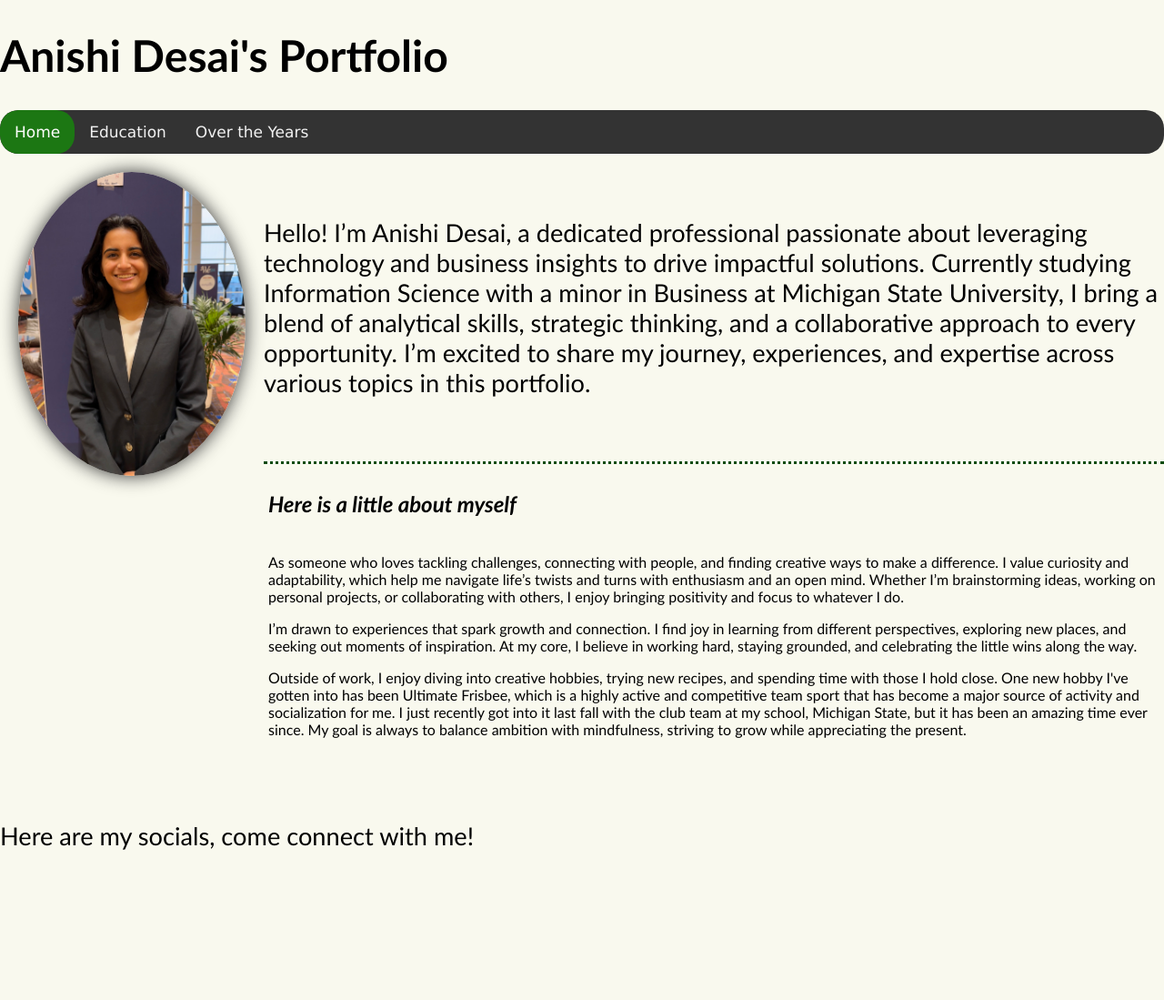
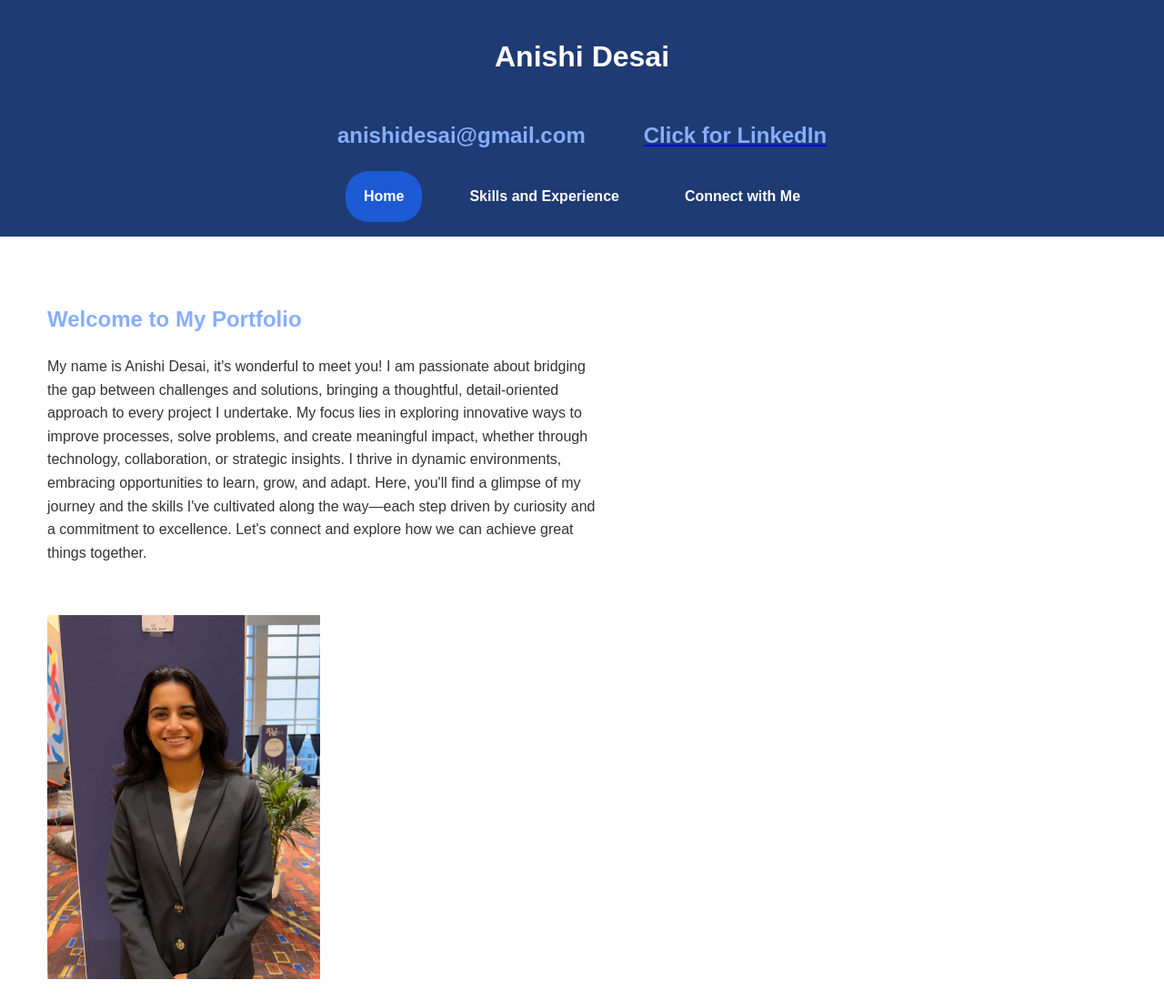
Before and after one commit to anishid7/anishidesai_portfolio, a plain HTML site: page index.html in a window 1280 px wide. Shown: the whole page at 91% size. Before the commit the page ends 1005 px from the top, so only its background shows below. Drawn offline with Linux system fonts and the light colour scheme.

Commit message:
big changes to html and CSS

```diff
--- a/index.html
+++ b/index.html
@@ -3,45 +3,43 @@
     <head>
         <meta charset="UTF-8">
         <meta name="viewport" content="width=device-width, initial-scale=1.0">
-        <meta http-equiv="X-UA-Compatible" content="ie-edge">
         <title>Anishi Desai: Portfolio</title>
         <link rel="stylesheet" href="screen.css">
     </head>
-    <body class="body-main">
-        <h1>Anishi Desai's Portfolio</h1>
-        <script src="index.js"></script>
-        <div class="topnav">
-            <a class="active" href="index.html">Home</a>
-            <a href="edu.html">Education</a>
-            <a href="experience.html">Over the Years</a>
-        </div>
-        <div class="image">
-            <img src="images/me.jpg" alt="Anishi Desai" class="shadow">
-        </div>
-        <div>
-            <p id="intro-text">
-                Hello! I’m Anishi Desai, a dedicated professional passionate about leveraging technology and business insights to drive impactful solutions. Currently studying Information Science with a minor in Business at Michigan State University, I bring a blend of analytical skills, strategic thinking, and a collaborative approach to every opportunity. I’m excited to share my journey, experiences, and expertise across various topics in this portfolio.
-            </p>
-        </div>
-        <section class="aboutme-border">
-            <h3>Here is a little about myself</h3>
-            <div class="wrapper">
-                <div class="about-me">
-                    <p>
-                        As someone who loves tackling challenges, connecting with people, and finding creative ways to make a difference. I value curiosity and adaptability, which help me navigate life’s twists and turns with enthusiasm and an open mind. Whether I’m brainstorming ideas, working on personal projects, or collaborating with others, I enjoy bringing positivity and focus to whatever I do.
-                    </p>
-                    <p>
-                        I’m drawn to experiences that spark growth and connection. I find joy in learning from different perspectives, exploring new places, and seeking out moments of inspiration. At my core, I believe in working hard, staying grounded, and celebrating the little wins along the way.
-                    </p>
-                    <p>
-                        Outside of work, I enjoy diving into creative hobbies, trying new recipes, and spending time with those I hold close. One new hobby I've gotten into has been Ultimate Frisbee, which is a highly active and competitive team sport that has become a major source of activity and socialization for me. I just recently got into it last fall with the club team at my school, Michigan State, but it has been an amazing time ever since. My goal is always to balance ambition with mindfulness, striving to grow while appreciating the present.
-                    </p>
-                    </p>
+    <body>
+        <header>
+            <h1>Anishi Desai</h1>
+                <nav>
+                    <ul>
+                        <li><h2>anishidesai@gmail.com</h2></li>
+                        <li><h2><a href= "https://www.linkedin.com/in/anishi-desai-7a8136290/"></h2></li>
+                        <li><h2>Click for LinkedIn</h2></li>
+                    </ul>
+                </nav>
+                <nav class="navbar">
+                    <ul>
+                        <li><a href="index.html" class="nav-item active">Home</a></li>
+                        <li><a href="experience.html" class="nav-item">Skills and Experience</a></li>
+                        <li><a href="connect.html" class="nav-item">Connect with Me</a></li>
+                    </ul>
+                </nav>
+        </header>
+
+        <main>
+            <div class="right-section">
+                <div class="flex-container">
+                    <section class="intro">
+                        <h2>Welcome to My Portfolio</h2>
+                        <p>My name is Anishi Desai, it's wonderful to meet you! I am passionate about bridging the gap between challenges and solutions, bringing a thoughtful, detail-oriented approach to every project I undertake. My focus lies in exploring innovative ways to improve processes, solve problems, and create meaningful impact, whether through technology, collaboration, or strategic insights. I thrive in dynamic environments, embracing opportunities to learn, grow, and adapt. Here, you'll find a glimpse of my journey and the skills I've cultivated along the way—each step driven by curiosity and a commitment to excellence. Let's connect and explore how we can achieve great things together.
+                        </p>
+                    </section>
                 </div>
             </div>
-        </section>
-        <p id="intro-text">
-            Here are my socials, come connect with me!
-        </p>
+            <div class="left-section">
+                <div class="flex-container">
+                    <img src="images/me.jpg" alt="Me, Anishi Desai" width="300">
+                </div>
+            </div>
+        </main>
     </body>
 </html>
--- a/screen.css
+++ b/screen.css
@@ -1,110 +1,166 @@
-html {
-    background-color: rgb(249, 249, 238);
+/* General Styles */
+body {
+  font-family: Arial, sans-serif;
+  margin: 0;
+  padding: 0;
+  line-height: 1.6;
+  color: #333;
 }
 
-body {
-  font-family:'Gill Sans', 'Gill Sans MT', Calibri, 'Trebuchet MS', sans-serif;
+header {
+  background: #1F3B73;
+  padding: 1rem;
 }
 
-.body-main {
+h1 {
+  color: white;
+  display: flex;
+  justify-content: center;
+}
+
+h2 {
+  color: #86aeff;
+}
+
+h3 {
+  color: rgb(85, 85, 85);
+}
+
+h4 {
+  color: black;
+  display: flex;
+  justify-content: center;
+}
+
+nav ul {
+  list-style: none;
+  display: flex;
+  justify-content: center;
   margin: 0;
   padding: 0;
 }
 
-h1 {
-  font-size: 3em;
+nav ul li {
+  margin: 0 1rem;
 }
 
-h3 {
-  font-size: 1.5em;
-  font-style: italic;
+nav ul li a {
+  color: white;
+  text-decoration: none;
+  font-weight: bold;
 }
 
-section {
+nav ul li a:hover {
+  text-decoration: underline;
+}
+
+.nav-item {
+  padding: 15px 20px;
+  display: block;
+}
+
+.nav-item:hover{
+  background-color: #517bcf ;
+  border-radius: 25px;
+}
+
+.nav-item.active{
+  background-color: #1C5AD6;
+  font-weight: bold;
+  border-radius: 25px ;
+}
+
+main {
+  padding: 2rem;
+}
+
+footer {
+  background: #333;
+  color: white;
+  text-align: center;
+  padding: 1rem 0;
+}
+
+.btn {
+  background: #E2BA35;
+  color: white;
+  padding: 0.5rem 1rem;
+  text-decoration: none;
+  border-radius: 5px;
+  display: inline-block;
+  transition: background 0.3s;
+}
+
+.btn:hover {
+  background: #E2BA35;
+}
+
+.flex-container {
   display: flex;
   flex-direction: column;
-  flex-wrap: wrap;
-  justify-content: center;
-  padding: 5px;
+  gap: 10px;
 }
 
-.wrapper {
+.left-section {
+  width: 50%;
+  padding: 20px;
   display: flex;
-  justify-content: space-between;
 }
 
-/* General body styling */
-.body-experience {
-  font-family: Arial, sans-serif;
-  margin: 0;
-  padding: 0;
+.right-section {
+  width: 50%;
+  padding: 20px;
   display: flex;
-  justify-content: center;
-  align-items: center;
-  min-height: 100vh;
-  background-color: #f4f4f4;
+}
+/* Hero Section */
+.hero {
+  text-align: left;
+  margin-right: 20px;
+  padding: 3rem;
+  background: #f4f4f4;
+  border-radius: 25px
+
 }
 
+/* Skills Section */
+.skills-container {
+  display: flex;
+  flex-wrap: wrap;
+  gap: 1.5rem;
+  justify-content: center;
+}
 
-.aboutme-border {
-  border-top: 3px dotted rgb(9, 75, 14);
+.skill-card {
+  background: #f9f9f9;
+  border: 1px solid #ddd;
+  padding: 1rem;
+  border-radius: 5px;
+  width: 250px;
+  text-align: center;
+}
+
+/* Contact Section */
+.contact-form {
+  max-width: 500px;
+  margin: 0 auto;
   display: flex;
-  margin: auto;
-  padding-right: auto;
   flex-direction: column;
 }
 
-#intro-text {
-  font-size: 1.7em;
-  margin: 70px auto;
-}
-/* Add a black background color to the top navigation */
-.topnav {
-    background-color: #333;
-    overflow: hidden;
-    border-radius: 20px;
-    font-family:'Lucida Sans', 'Lucida Sans Regular', 'Lucida Grande', 'Lucida Sans Unicode', Geneva, Verdana, sans-serif;
-
-  }
-
-  /* Style the links inside the navigation bar */
-  .topnav a {
-    float: left;
-    color: #f2f2f2;
-    text-align: center;
-    padding: 14px 16px;
-    text-decoration: none;
-    font-size: 17px;
-    border-radius: 20px;
-  }
-
-  /* Change the color of links on hover */
-  .topnav a:hover {
-    background-color: #ddd;
-    color: black;
-    border-radius: 20px;
-
-  }
-
-  /* Add a color to the active/current link */
-  .topnav a.active {
-    background-color: #1c7713;
-    color: white;
-    border-radius: 20px;
-  }
-
-
-.shadow {
-  display: block;
-  margin: 20px;
-  border-radius: 50%;
-  height: auto;
-  width: 250px;
-  box-shadow: 0 0 20px #333;
+.contact-form label {
+  margin-bottom: 0.5rem;
+  font-weight: bold;
 }
 
-.image {
-  float: left;
-  height: auto;
-  width: 250;
+.contact-form input,
+.contact-form textarea {
+  margin-bottom: 1rem;
+  padding: 0.5rem;
+  border: 1px solid #ddd;
+  border-radius: 5px;
+  width: 100%;
 }
+
+.contact-form button {
+  align-self: flex-start;
+}
```
Also changed, not shown: experience.html (+43 -18 lines).
